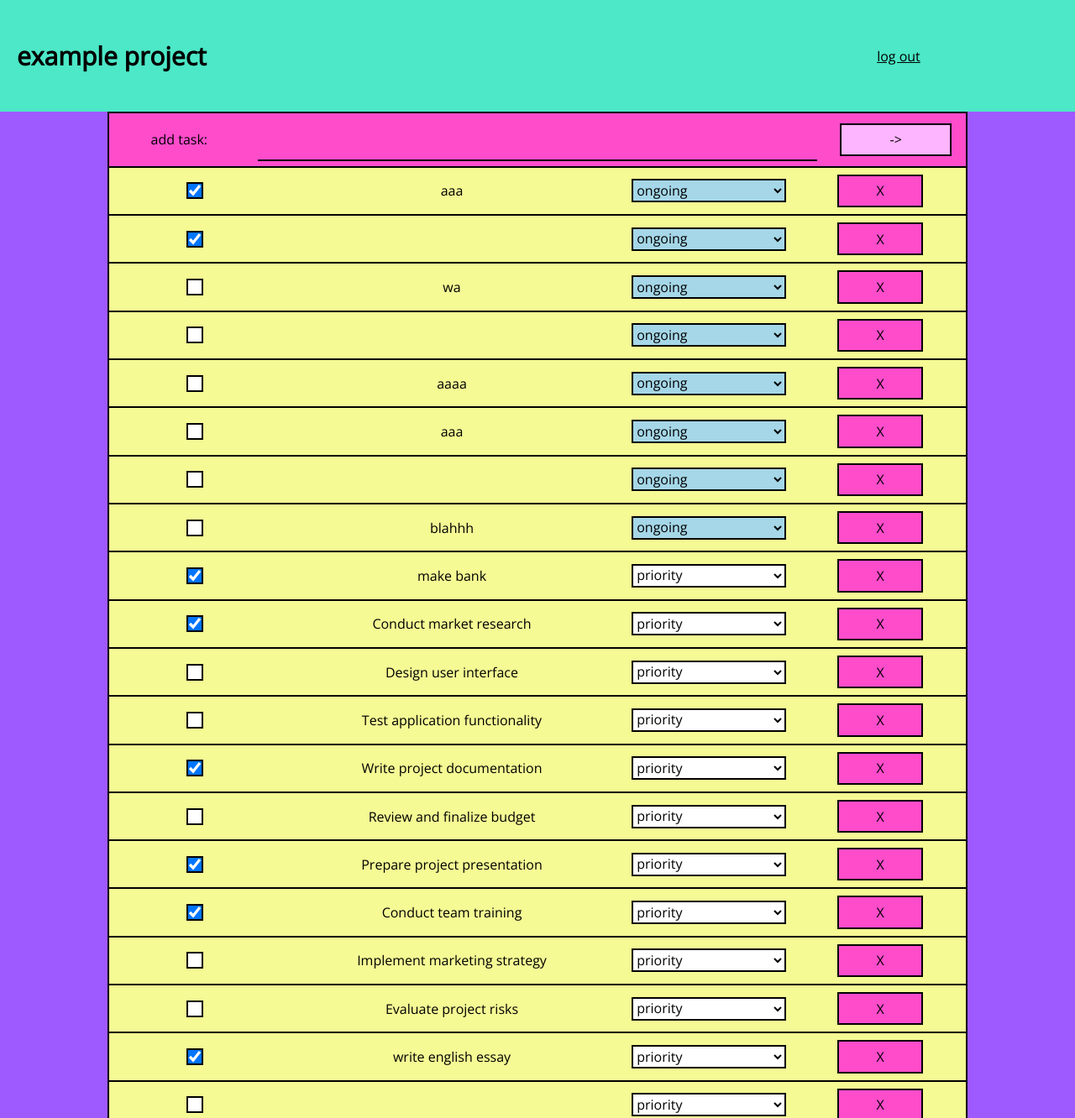
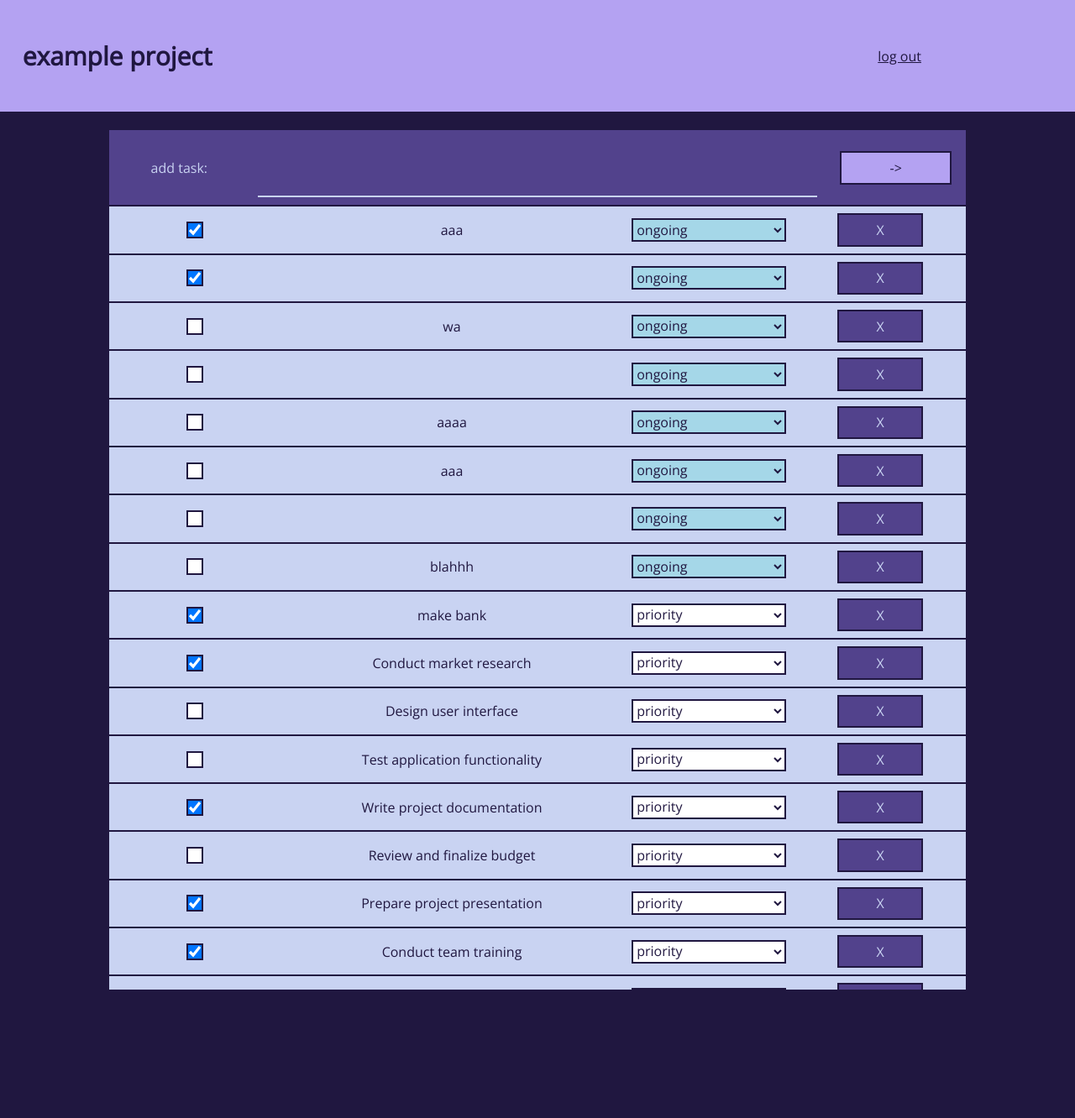
Before and after one commit to Cecilua/ProjectManagement, a PHP site: page / in a window 1280 px wide. Shown: the whole page at 84% size. Run offline with PHP 8.4, Linux system fonts and the light colour scheme; a user stored in the database is signed in; data comes from the database, SQL or seed files in the repository.

Commit message:
Changed Colors + bug fixes
Hopefully Janelle will be happy..

```diff
--- a/process_login.php
+++ b/process_login.php
@@ -35,7 +35,12 @@
                     $_SESSION['user_id'] = $login_record['user_id'];
                     echo $login_record['user_id'];
 
+                    /* clean up errors */
+                    $_SESSION['login_error'] = '';
+
+                    /* send to index */
                     header("Location: index.php");
+
                 } else {
                      $_SESSION['login_error'] = 'incorrect username or password';
                      header("Location: login.php");
--- a/style.css
+++ b/style.css
@@ -2,28 +2,36 @@
    General Styles
    --------------------*/
  @import url('https://fonts.googleapis.com/css2?family=Open+Sans&display=swap');
+
  * {
      margin: 0;
      padding: 0;
      box-sizing: border-box;
  }
 
-p, a, label, ::placeholder, button, input, select {
+ p,
+ a,
+ label,
+ ::placeholder,
+ button,
+ input,
+ select {
      font-family: 'Open Sans', sans-serif;
      font-size: 16px;
-    color: black;
+     color: #201740;
  }
 
  h1 {
      font-family: 'Open Sans', sans-serif;
      font-size: 30px;
-    color: black;
+     color: #201740;
  }
 
  input[type="text"]:focus,
  input[type="password"]:focus {
      outline: none;
  }
+
  /* --------------------
     Computer Screen
 -------------------- */
@@ -111,15 +132,23 @@ input[type="password"] {
      width: 25vw;
      height: 45px;
      padding-left: 10px;
-    background-color: #F5FA94;
+     background-color: #C9D3F2;
+     border: solid 2px #201740;
+     color: #201740;
      margin-bottom: 2.5%
  }
 
  .user-form input[type="submit"] {
      width: 15vw;
      height: 45px;
-    background-color: #FE4CCB;
+     background-color: #52428C;
+     border: solid 2px #201740;
+     color: #C9D3F2;
      margin-top: 2.5%;
+ }
+
+ .user-form p, a {
+    color: #C9D3F2
  }
 
  /* --------------------
@@ -131,12 +160,13 @@ input[type="password"] {
      justify-content: center;
      width: 100vw;
      height: 10vh;
-    background-color: #4CE8C7;
+     margin-bottom: 20px;
+     background-color: #B4A2F2;
  }
 
  .navbar .project-name {
      flex: 2;
-    padding-left: 20px;
+     padding-left: 2vh;
  }
 
  .navbar a {
@@ -146,17 +176,18 @@ input[type="password"] {
      align-items: center;
      text-align: center;
 
-    color: black;
+     color: #201740;
      height: 100%;
      width: 100%;
  }
 
+
  .navbar a:hover {
-    background-color: #FEB5FF;
+     background-color: #EFF29B;
  }
 
  /* --------------------
-   Main/Index Page
+  Main / Index Page
 -------------------- */
  .main {
      display: flex;
@@ -169,10 +200,11 @@ input[type="password"] {
      z-index: 0;
      width: 100vw;
      height: 100vh;
-    background-color: #9E59FF;
+     background-color: #201740;
  }
 
  .project-list {
+     /* not in use */
      display: flex;
      flex-direction: column;
      border: solid 1px blue;
@@ -192,18 +225,6 @@ input[type="password"] {
    Table styles
    ---------------------*/
  /* adapted from: https://codepen.io/tsnkff/pen/MPqPyJ */
-.table-container {
-    display: flex;
-    flex-flow: column nowrap;
-    width: 80vw;
-    height: 85vh;
-    margin: 0 auto;
-    border: 2px solid black;
-    border-top: 0px;
-    border-bottom: 0px;
-    overflow: scroll;
-    background-color: #F5FA94;
-}
 
  .add-form-center {
      display: flex;
@@ -218,20 +239,25 @@ input[type="password"] {
      align-items: center;
      text-align: center;
      width: 80vw;
-    height: 5vh;
-    border: 2px solid black;
-    background-color: #FE4CCB;
+     height: 7vh;
+     border: 2px solid #201740;
+     background-color: #52428C;
  }
 
  .form-element {
      flex: 0.5;
+    color: #C9D3F2
+ }
+
+ .form-element label {
+    color: #C9D3F2;
  }
 
  .form-element button {
      width: 80%;
      height: 3vh;
-    border: 2px solid black;
-    background-color: #FEB5FF;
+     border: 2px solid #201740;
+     background-color: #B4A2F2;
  }
 
  .add-task-form input[type="text"] {
@@ -239,8 +265,22 @@ input[type="password"] {
      height: 80%;
      margin: 0px 10px;
      border: none;
-    border-bottom: 2px solid black;
-    background-color: #FE4CCB;
+     border-bottom: 2px solid #C9D3F2;
+     background-color: #52428C;
+     color: #C9D3F2;
+ }
+
+ .table-container {
+    display: flex;
+    flex-flow: column nowrap;
+    width: 80vw;
+    height: 70vh;
+    margin: 0 auto;
+    border: 2px solid #201740;
+    border-top: 0px;
+    border-bottom: 0px;
+    overflow: scroll;
+    background-color: #C9D3F2;
 }
 
  .table-header {
@@ -253,8 +293,8 @@ input[type="password"] {
      display: flex;
      flex-flow: row nowrap;
      width: 100%;
-    border-bottom: 2px solid black;
-    background-color: #F5FA94;
+     border-bottom: 2px solid #201740;
+     background-color: #C9D3F2;
  }
 
  .row-item {
@@ -269,17 +309,18 @@ input[type="password"] {
 
  .row-item select {
      width: 90%;
-    border: 2px solid black;
+     border: 2px solid #201740;
  }
 
  .row-item a {
      width: 50%;
      height: 100%;
      padding: 0.5vh 0;
-    background-color: #FE4CCB;
+     background-color: #52428C;
      text-decoration: none;
      text-align: center;
-    border: 2px solid black;
+     border: 2px solid #201740;
+     color: #C9D3F2;
  }
 
  .checkbox {
@@ -289,7 +330,7 @@ input[type="password"] {
  .row-item input[type="checkbox"] {
      width: 20px;
      height: 20px;
-    box-shadow: inset 0px 0px 0px 2px black;
+     box-shadow: inset 0px 0px 0px 2px #201740;
  }
 
  .task {
--- a/welcome.php
+++ b/welcome.php
@@ -15,7 +15,7 @@
                 <h1>Welcome</h1>
                 <div class="welcome-menu">
                     <a href="login.php">login</a>
-                    <a href="signup.php">sign up</a>
+                    <a href="sign_up.php">sign up</a>
                 </div>
             </div>
         </div>
```
Also changed, not shown: other parts of style.css (+22 -8 lines), process_sign_up.php (+11 -6 lines). Lines whose indentation alone changed are shown as unchanged.
